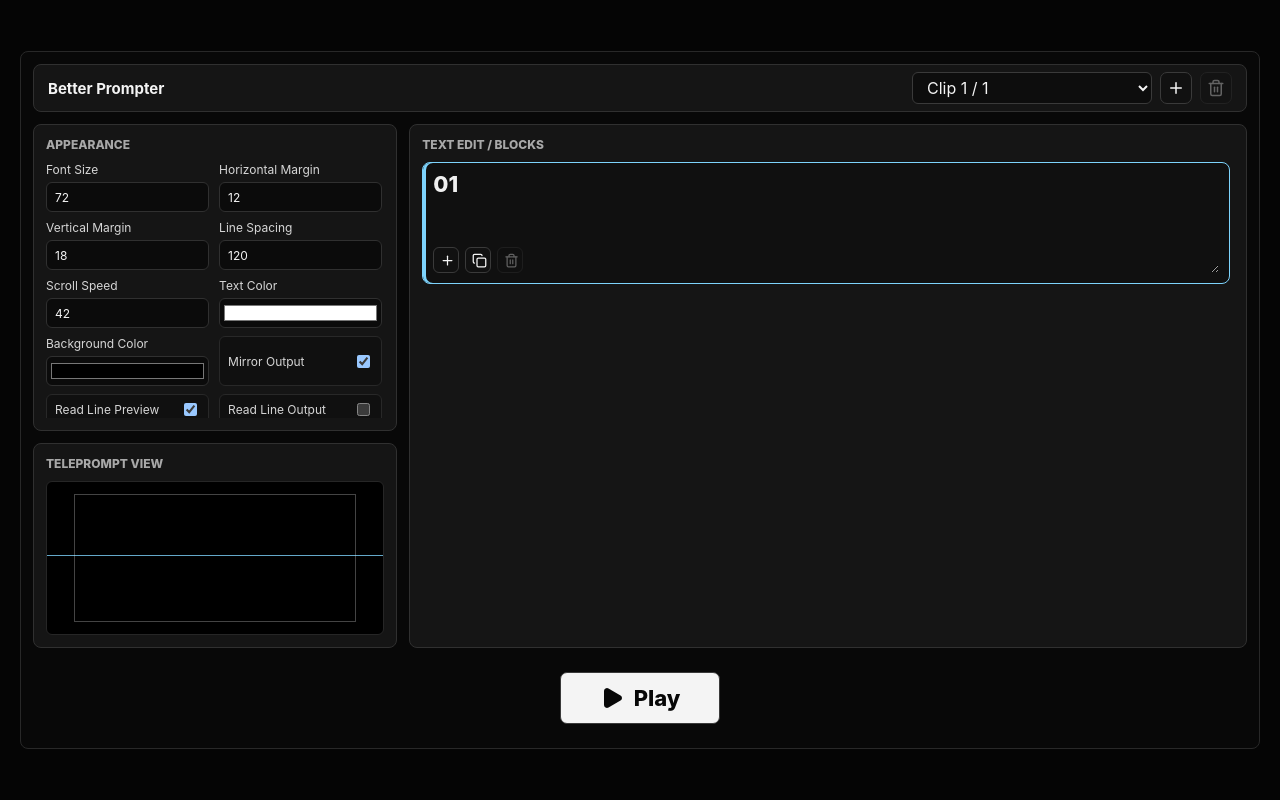
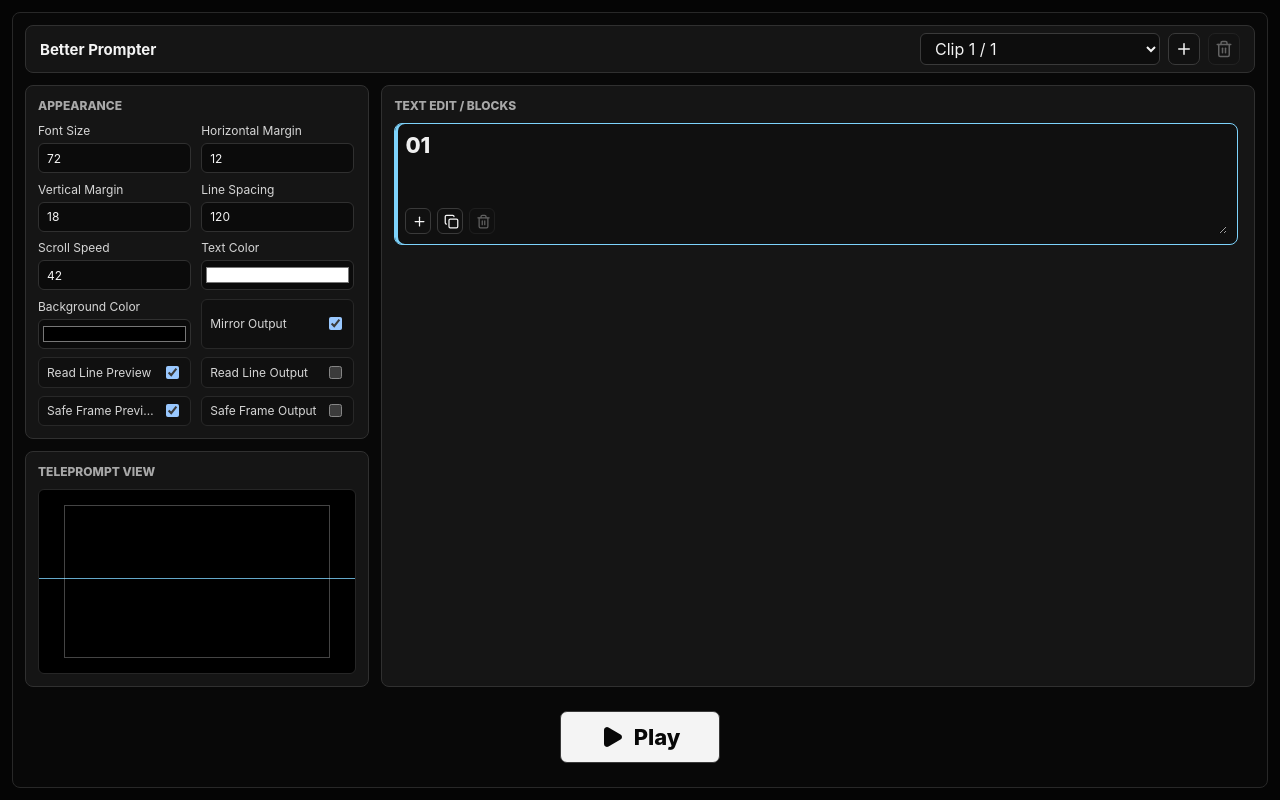
Before and after one commit to Seeyoulater21/Better-Prompter, a React (Vite) app: page / in a window 1280 px wide. Built offline with nearby package versions, Linux system fonts and the light colour scheme.

Commit message:
Expand operator workspace layout

```diff
--- a/src/styles.css
+++ b/src/styles.css
@@ -6,6 +6,7 @@
 body,
 #root {
   min-height: 100%;
+  height: 100%;
   margin: 0;
 }
 
@@ -29,14 +30,14 @@
 .app-shell {
   min-height: 100vh;
   display: grid;
-  place-items: center;
-  padding: 20px;
+  place-items: stretch;
+  padding: 12px;
   background: #050505;
 }
 
 .workspace-frame {
-  width: min(100%, 1400px);
-  aspect-ratio: 16 / 9;
+  width: 100%;
+  min-height: calc(100vh - 24px);
   display: grid;
   grid-template-rows: 48px 1fr 76px;
   gap: 12px;
@@ -70,7 +71,7 @@
 .workspace-main {
   min-height: 0;
   display: grid;
-  grid-template-columns: 30% 1fr;
+  grid-template-columns: minmax(340px, 28%) minmax(0, 1fr);
   gap: 12px;
 }
 
@@ -368,7 +369,6 @@
   }
 
   .workspace-frame {
-    aspect-ratio: auto;
     min-height: calc(100vh - 20px);
     grid-template-rows: auto 1fr 68px;
   }
```
